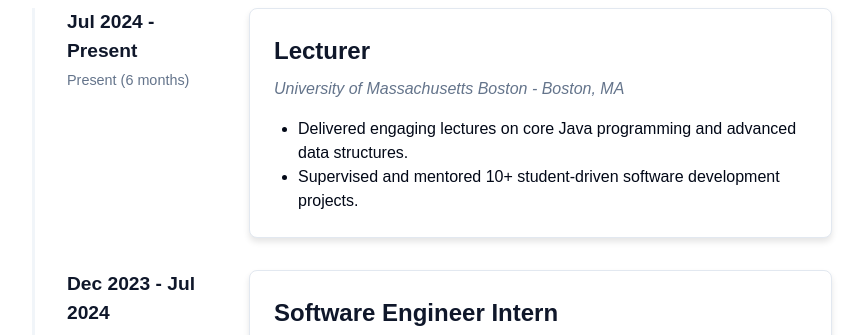
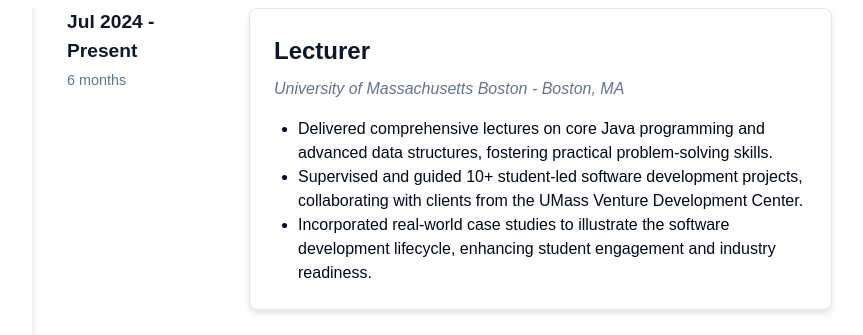
Before and after one commit to nakhhwajibran/portfolio, a Next.js app: page / in a window 1280 px wide. Shown: the part 2455-2790 px from the top of the page, without its empty margins (208-1071 px from the left). Built offline with nearby package versions, Linux system fonts and the light colour scheme; no server answers.

Commit message:
work ex updated

```diff
--- a/src/app/components/WorkExperience.js
+++ b/src/app/components/WorkExperience.js
@@ -6,13 +6,14 @@ const WorkExperience = () => {
   const experienceData = [
     {
       year: 'Jul 2024 - Present',
-      duration: 'Present (6 months)',
+      duration: '6 months',
       title: 'Lecturer',
       company: 'University of Massachusetts Boston',
       location: 'Boston, MA',
       responsibilities: [
-        'Delivered engaging lectures on core Java programming and advanced data structures.',
-        'Supervised and mentored 10+ student-driven software development projects.',
+        'Delivered comprehensive lectures on core Java programming and advanced data structures, fostering practical problem-solving skills.',
+        'Supervised and guided 10+ student-led software development projects, collaborating with clients from the UMass Venture Development Center.',
+        'Incorporated real-world case studies to illustrate the software development lifecycle, enhancing student engagement and industry readiness.',
       ],
     },
     {
@@ -22,9 +23,11 @@ const WorkExperience = () => {
       company: 'WhoozCooking Inc.',
       location: 'Boston, MA',
       responsibilities: [
-        'Developed RESTful APIs for admin functionalities, reducing onboarding time by 50%.',
-        'Integrated third-party APIs, improving backend efficiency by 30%.',
-        'Architected a microservices-based solution using AWS DynamoDB and Kafka.',
+        'Developed RESTful APIs to automate JSON parsing from Excel files, reducing onboarding processes by 50%.',
+        'Integrated Stripe and DoorDash APIs for secure payment processing and dynamic delivery fee calculation, increasing backend efficiency by 30%.',
+        'Architected microservices using AWS DynamoDB for real-time triggers and Kafka for seamless inter-service communication.',
+        'Deployed services on Kubernetes with Amazon EKS, ensuring consistent runtime environments across pipelines.',
+        'Enhanced development workflows by contributing to a CI/CD pipeline setup using Git and Jenkins.',
       ],
     },
     {
@@ -34,12 +37,16 @@ const WorkExperience = () => {
       company: 'TIBCO Software',
       location: 'Pune, India',
       responsibilities: [
-        'Engineered REST APIs for an analytical web application, decreasing latency by 20%.',
-        'Designed and optimized 100+ database objects across MySQL, MongoDB, and SAP BW/4HANA.',
-        'Collaborated within cross-functional teams through all phases of the SDLC.',
+        'Engineered REST APIs for analytical web applications, reducing data transfer latency by 20%.',
+        'Optimized 100+ database objects across NoSQL, MongoDB, and SAP BW/4HANA for faster data retrieval.',
+        'Improved web page load speed by 15% through advanced caching strategies and efficient DOM manipulation.',
+        'Documented and validated RESTful APIs using tools like Postman to ensure consistent functionality.',
+        'Collaborated in cross-functional teams using Agile Scrum methodologies to deliver high-quality software products.',
       ],
     },
   ];
+
+
 
   const containerVariants = {
     hidden: { opacity: 0 },
```
